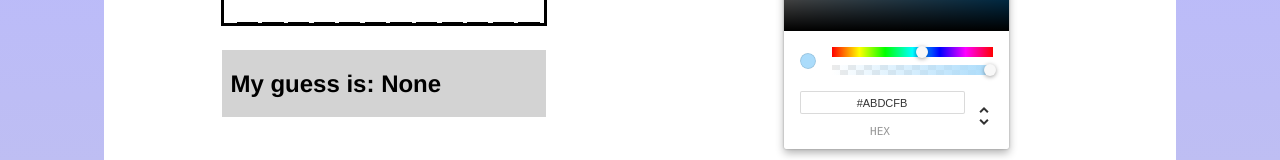
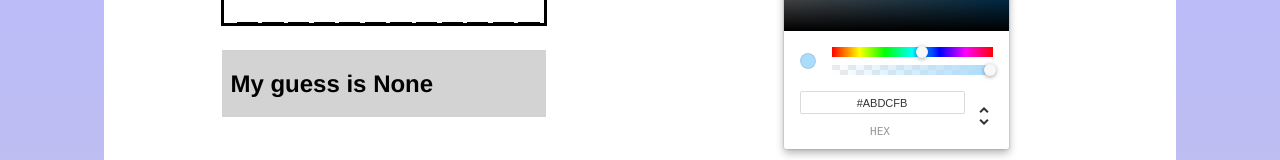
Before and after one commit to Silber01/danielsla.de, a React (Create React App) app: page /#/colorlearn in a window 1280 px wide. Shown: the part 496-656 px from the top of the page. Built offline with nearby package versions, Linux system fonts and the light colour scheme.

Commit message:
fixes colorlearn https requirement

```diff
--- a/src/ColorLearn.js
+++ b/src/ColorLearn.js
@@ -8,6 +8,7 @@ function ColorLearn() {
     const [confidence, setConfidence] = useState({"PURPLE":0,"PINK":0,"RED":0,"BLUE":0,"BROWN":0,"DARK GRAY":0,"ORANGE":0,"GREEN":0,"LIGHT GRAY":0,"YELLOW":0,"WHITE":0,"BLACK":0})
     const [genTimer, setGenTimer] = useState(0)
     const [usePicker, setUsePicker] = useState(true)
+    const [working, setWorking] = useState(true)
     const colorPickerRef = useRef(null)
 
     useEffect(() =>{
@@ -76,6 +77,14 @@ function ColorLearn() {
             )
         }
     }
+    function getWorkingText()
+    {
+        if (working)
+        {
+            return "My guess is " + category;
+        }
+        return "Looks like the ColorLearn servers are down. Sorry!"
+    }
     function getGuess()
     {
         if (genTimer > 0)
@@ -85,17 +94,18 @@ function ColorLearn() {
         let r = Number("0x" + color.slice(1, 3))
         let g = Number("0x" + color.slice(3, 5))
         let b = Number("0x" + color.slice(5, 7))
-        let url = 'https://45.79.47.62/getBestFit/' + r + "/" + g + "/" + b
+        let url = 'https://colorlearnai.com/getBestFit/' + r + "/" + g + "/" + b
         fetch(url)
         .then((response) => response.json())
         .then((data) => {
-
-            setCategory(data["color"])
+            console.log(data)
+            setCategory(data[0])
             setGenTimer(1);
-            setConfidence(data["confidence"])
+            setConfidence(data[1])
 
         })
         .catch((err) => {
+            setWorking(false);
            console.log(err.message);
         })
     }
@@ -124,7 +134,7 @@ function ColorLearn() {
                                 <div className='bar' style={{backgroundColor: `black`, height: `${confidence["BLACK"]}%`}}></div>
                             </div>
                             <div className='guess'>
-                                <h2>My guess is: {category}</h2>
+                                <h2>{getWorkingText()}</h2>
                             </div>
                         </div>
                         <div className="colorLearnCenterer">
```
